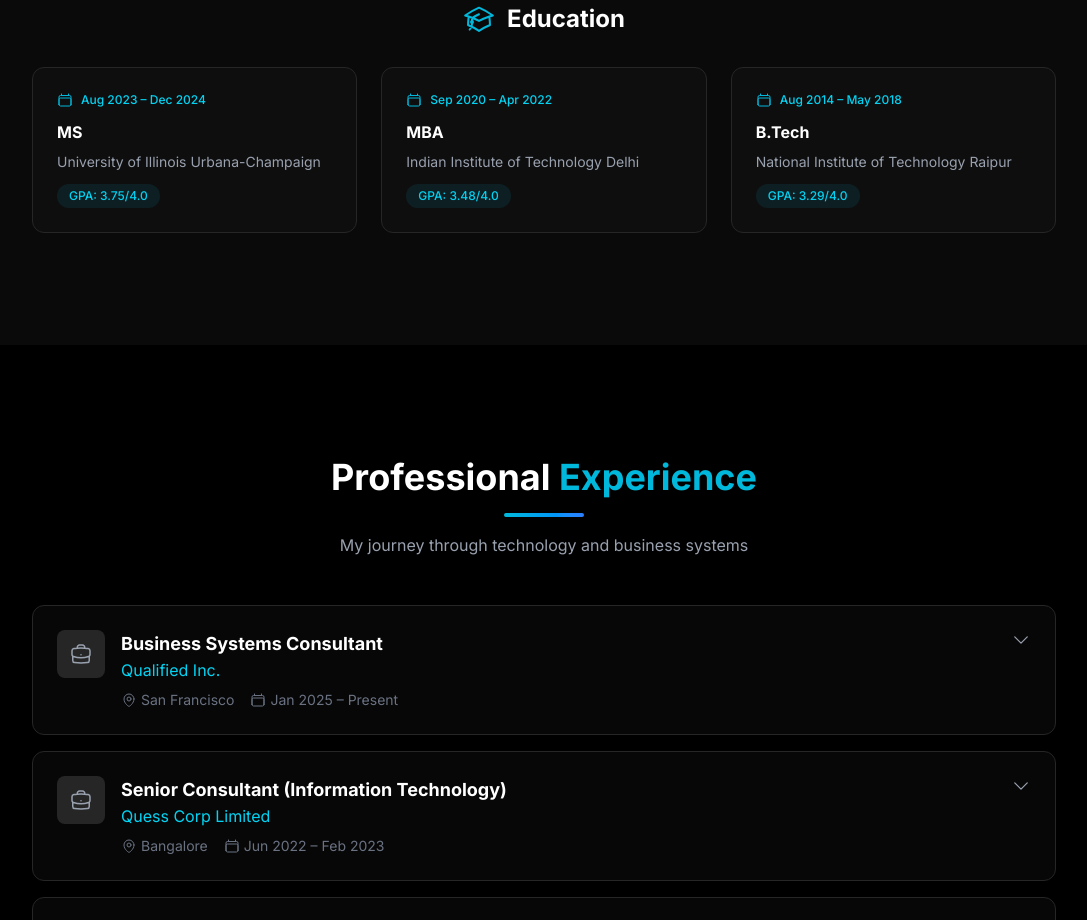
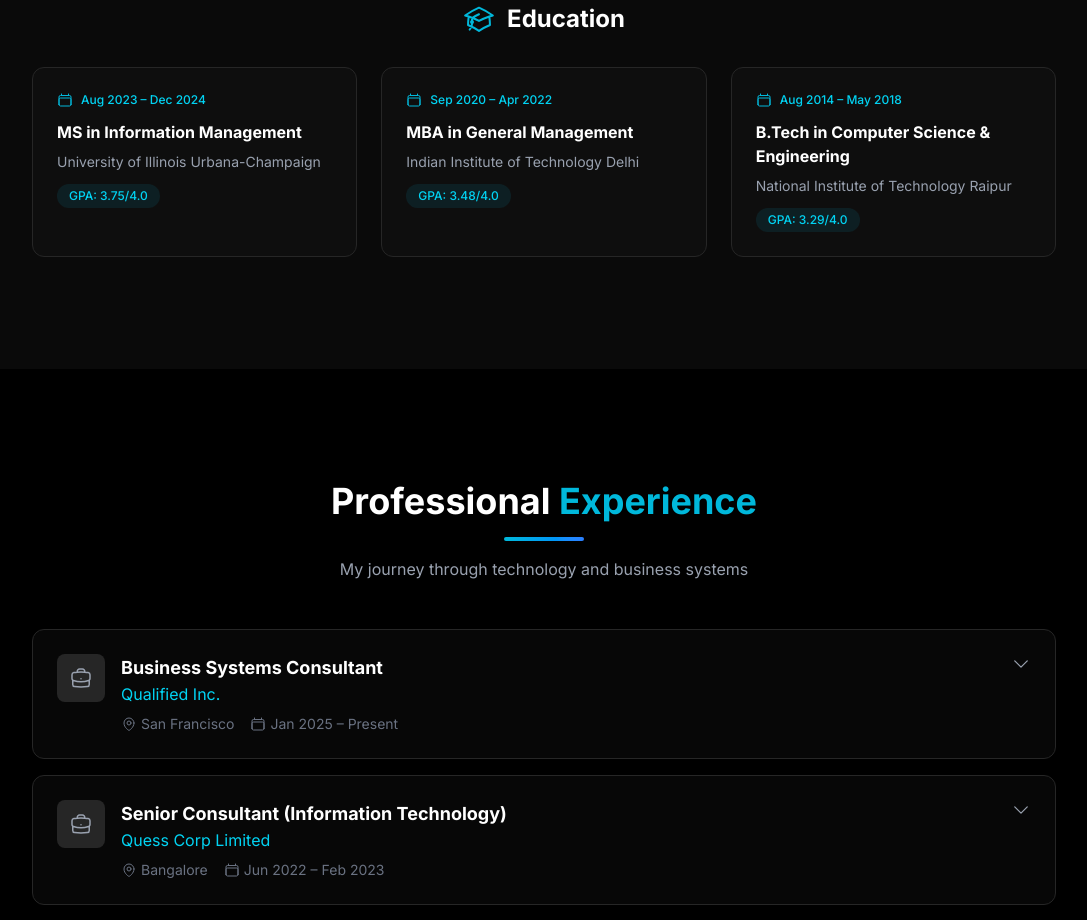
Before and after one commit to saikiran-patirla/portfolio, a Next.js app: page / in a window 1280 px wide. Shown: the part 1620-2540 px from the top of the page, without its empty margins (96-1183 px from the left). Built offline with nearby package versions, Linux system fonts and the light colour scheme.

Commit message:
Update About.tsx

```diff
--- a/src/components/About.tsx
+++ b/src/components/About.tsx
@@ -140,7 +140,7 @@ export default function About() {
                 </div>
 
                 <h4 className="mb-2 font-bold text-white">
-                  {edu.degree.split(' in ')[0]}
+                  {edu.degree}
                 </h4>
                 <p className="mb-3 text-sm text-gray-400">
                   {edu.institution}
```
